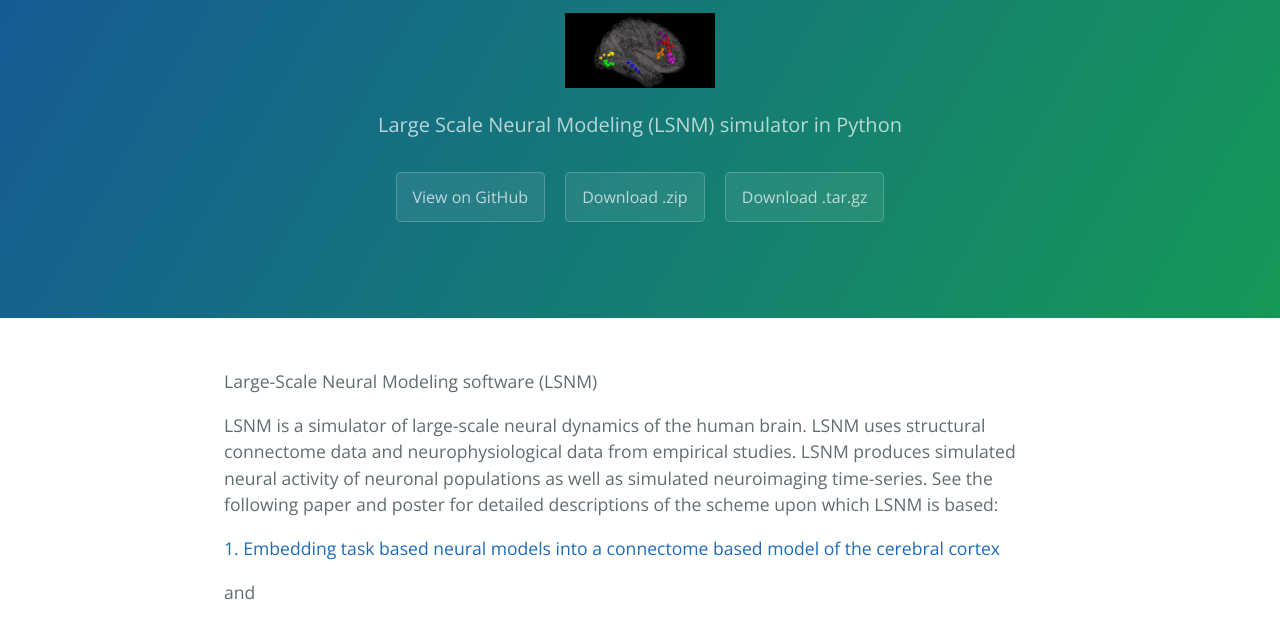
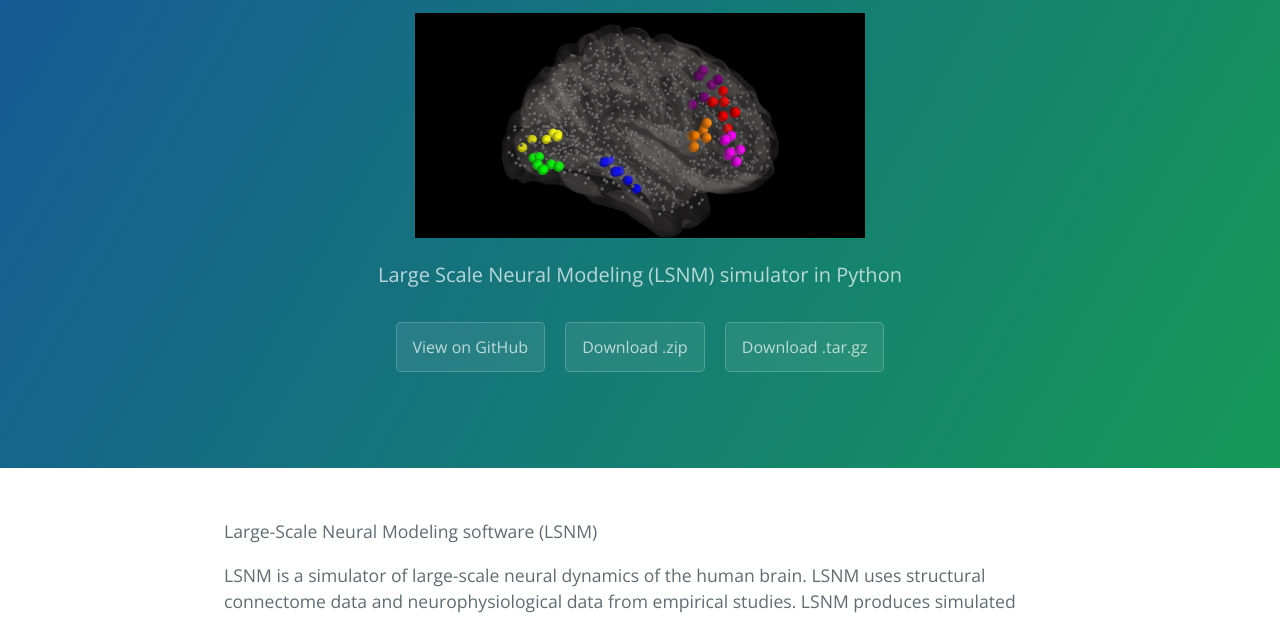
Before and after one commit to NIDCD/lsnm_in_python, a plain HTML site: page index.html in a window 1280 px wide. Shown: the part 161-780 px from the top of the page. Drawn offline with nearby package versions, Linux system fonts and the light colour scheme.

Commit message:
Update index.html

```diff
--- a/index.html
+++ b/index.html
@@ -13,7 +13,7 @@
     <section class="page-header">
       <h1 class="project-name">LSNM</h1>
       <figure>
-                <img src="image008.png" width=150>
+                <img src="image008.png" width=450>
       </figure>
       <h2 class="project-tagline">Large Scale Neural Modeling (LSNM) simulator in Python</h2>
       <a href="https://github.com/NIDCD/lsnm_in_python" class="btn">View on GitHub</a>
```
